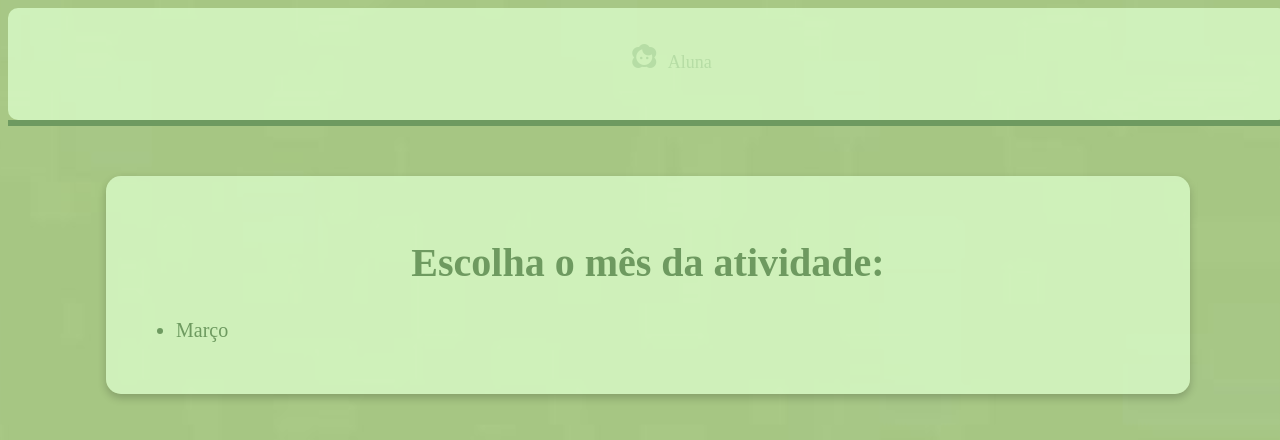
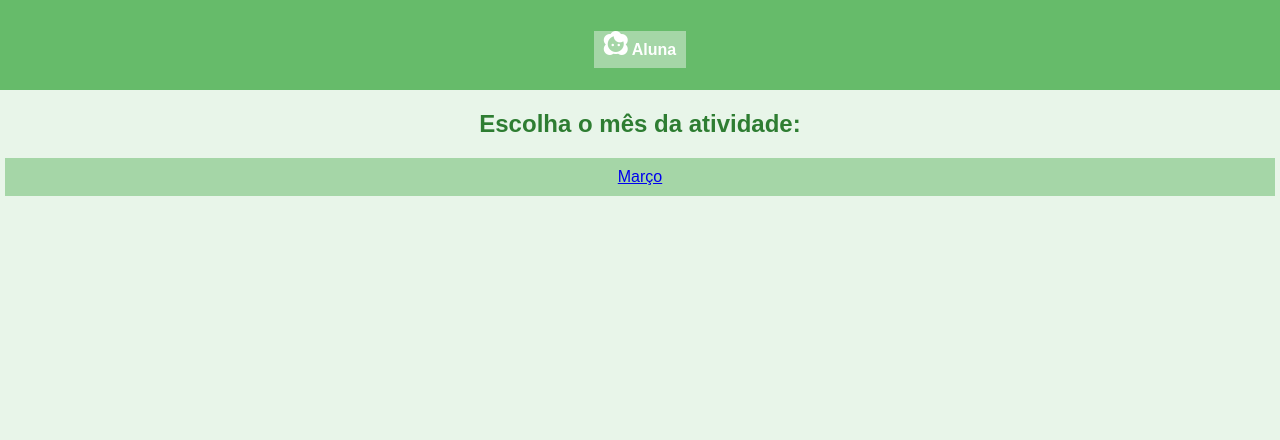
Before and after one commit to Araujohelo0/Araujohelo0.github.io, a plain HTML site: page Minha página/home.html in a window 1280 px wide. Drawn offline with Linux system fonts and the light colour scheme.

Commit message:
Update style.css

```diff
--- a/Minha página/style.css
+++ b/Minha página/style.css
@@ -1,107 +1,55 @@
 body {
-  width: 100%;
-  height: 100vh;
-  background-image: url("background.png");
-  background-size: cover;
-  font-family: 'Times New Roman', Times, serif;
-  color: white;
-  background-attachment: fixed;
+    font-family: Arial, sans-serif;
+    background-color: #e8f5e9;
+    color: #2e7d32;
+    text-align: center;
+    margin: 0;
+    padding: 0;
 }
 
 header {
-  background-color: rgba(218, 252, 200, 0.8);
-  text-align: center;
-  padding: 20px;
-  border-radius: 10px;
+    background-color: #66bb6a;
+    padding: 15px;
+    color: white;
 }
 
 nav ul {
-  list-style: none;
-  display: flex;
-  justify-content: center;
+    list-style: none;
+    padding: 0;
 }
 
-nav li {
-  margin: 0 20px;
+nav ul li {
+    display: inline;
+    margin: 10px;
 }
 
-nav a {
-  color: #B6DDA5;
-  text-decoration: none;
-  font-size: 18px;
-  padding: 10px;
-  border-radius: 5px;
-  transition: all 0.3s ease;
+nav ul li a {
+    color: white;
+    text-decoration: none;
+    font-weight: bold;
 }
 
-nav a i {
-  width: 40px;
-  height: 40px;
+main {
+    margin-top: 20px;
 }
 
-nav a:hover {
-  background-color: rgba(146, 188, 131, 0.6);
-  color: white;
+ul {
+    list-style: none;
+    padding: 0;
 }
 
-.bottom-line {
-  border-bottom: 6px solid #6E9A60;
+ul li {
+    padding: 10px;
+    background-color: #a5d6a7;
+    margin: 5px;
 }
 
-.conteudo {
-  text-align: center;
-  margin-top: 50px;
+ul li a {
+    text-decoration: none;
+    color: #2e7d32;
+    font-weight: bold;
 }
 
-.quadrado {
-  background-color: rgba(218, 252, 200, 0.8);
-  width: 80%;
-  height: auto;
-  padding: 30px;
-  margin: 0 auto;
-  border-radius: 15px;
-  box-shadow: 0 4px 8px rgba(0, 0, 0, 0.2);
+ul li:hover {
+    background-color: #81c784;
 }
-
-.quadrado h1 {
-  font-size: 40px;
-  color: #6E9A60;
-}
-
-.quadrado ul {
-  text-align: left;
-  font-size: 22px;
-  color: #6E9A60;
-  margin-top: 20px;
-}
-
-.quadrado ul a {
-  text-decoration: none;
-  font-size: 20px;
-  color: #6E9A60;
-}
-
-.quadrado ul a:hover {
-  color: #4A793D;
-}
-
-@media (max-width: 768px) {
-  nav ul {
-    flex-direction: column;
-    align-items: center;
-  }
-
-  nav a {
-    font-size: 18px;
-    padding: 10px 20px;
-  }
-
-  .quadrado {
-    width: 90%;
-    padding: 20px;
-  }
-
-  .quadrado h1 {
-    font-size: 30px;
-  }
-}
```
